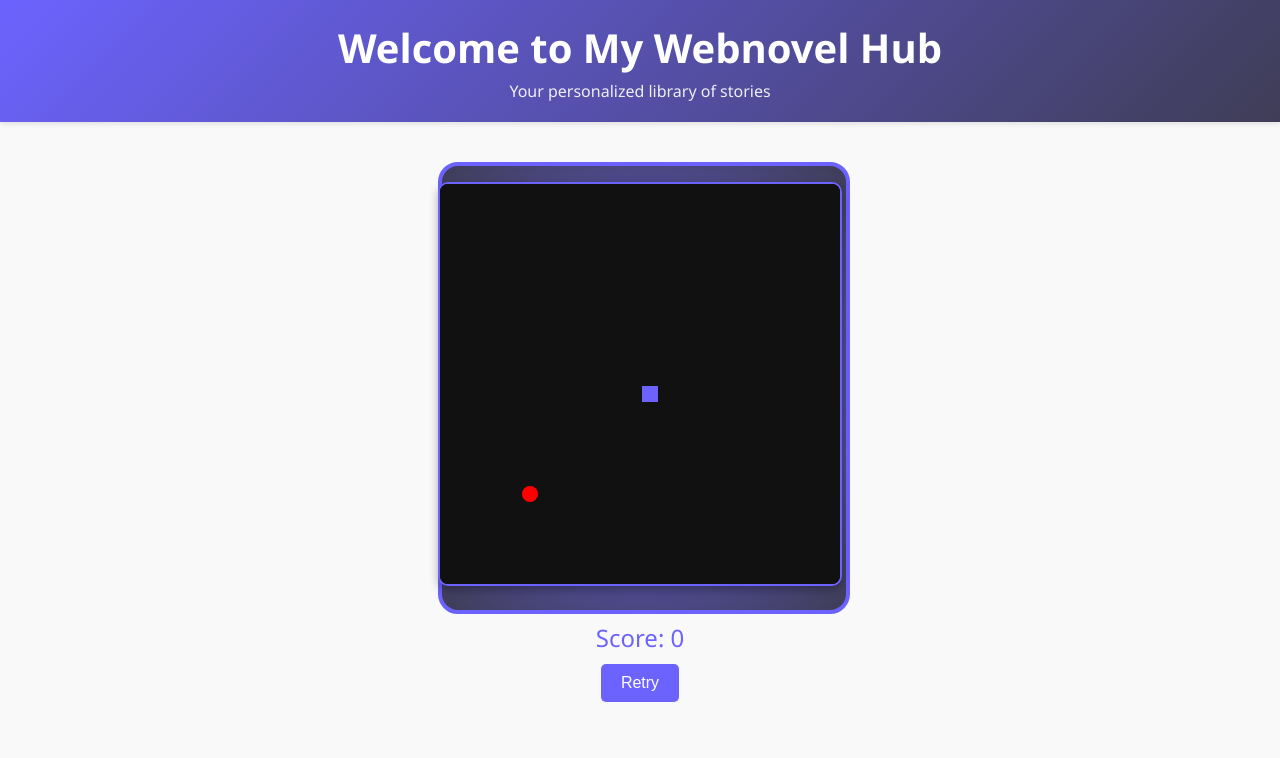
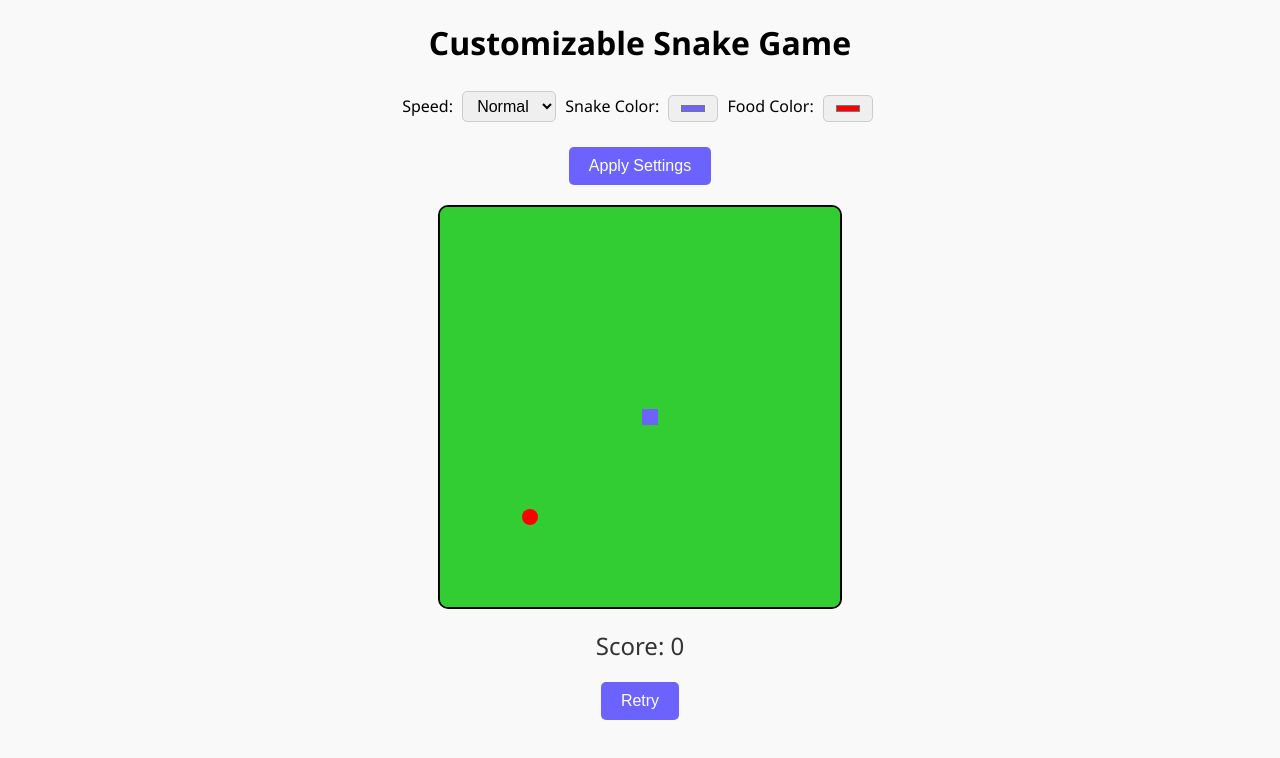
Before and after one commit to DefyingDemonz/WebNovelHub, a plain HTML site: page index.html in a window 1280 px wide. Drawn offline with Linux system fonts and the light colour scheme.

Commit message:
Update index.html

```diff
--- a/index.html
+++ b/index.html
@@ -3,103 +3,39 @@
 <head>
     <meta charset="UTF-8">
     <meta name="viewport" content="width=device-width, initial-scale=1.0">
-    <title>My Webnovel Hub</title>
+    <title>Customizable Snake Game</title>
     <style>
-        @keyframes fadeIn {
-            from {
-                opacity: 0;
-                transform: translateY(20px);
-            }
-            to {
-                opacity: 1;
-                transform: translateY(0);
-            }
-        }
-
         body {
             font-family: 'Segoe UI', Tahoma, Geneva, Verdana, sans-serif;
             margin: 0;
             padding: 0;
+            text-align: center;
             background-color: #f9f9f9;
-            color: #333;
-            transition: background-color 0.3s, color 0.3s;
-            animation: fadeIn 1s ease;
-        }
-
-        header {
-            background: linear-gradient(135deg, #6c63ff, #3f3d56);
-            color: white;
-            padding: 20px;
-            text-align: center;
-            box-shadow: 0px 2px 5px rgba(0, 0, 0, 0.1);
-            animation: fadeIn 1s ease;
-        }
-
-        header h1 {
-            margin: 0;
-            font-size: 2.5rem;
-        }
-
-        header p {
-            margin: 5px 0 0;
-            font-size: 1rem;
-            opacity: 0.9;
-        }
-
-        .container {
-            max-width: 1200px;
-            margin: 20px auto;
-            padding: 20px;
-            animation: fadeIn 1s ease;
-            text-align: center;
         }
 
         canvas {
-            background-color: #111;
+            background-color: #32cd32;
             margin: 20px auto;
             display: block;
-            border: 2px solid #6c63ff;
+            border: 2px solid #000;
             border-radius: 10px;
-            box-shadow: 0px 4px 10px rgba(0, 0, 0, 0.3);
-            position: relative;
         }
 
-        .game-wrapper {
-            position: relative;
-            display: inline-block;
+        .controls {
+            margin: 20px 0;
         }
 
-        .game-decoration {
-            position: absolute;
-            top: 0;
-            left: 0;
-            width: 100%;
-            height: 100%;
-            border: 4px solid #6c63ff;
-            border-radius: 20px;
-            z-index: -1;
-            background: radial-gradient(circle at center, #6c63ff 0%, #3f3d56 100%);
-            animation: fadeIn 1s ease;
-        }
-
-        .trophy {
-            margin: 10px auto;
-            width: 100px;
-            height: 100px;
-            background: url('/mnt/data/A_sleek,_modern_digital_trophy_design_for_a_video_.png') no-repeat center;
-            background-size: contain;
-            display: none;
-        }
-
-        .score {
-            font-size: 1.5rem;
-            color: #6c63ff;
-            margin-top: 10px;
+        .controls input, .controls select {
+            margin: 5px;
+            padding: 5px 10px;
+            font-size: 1rem;
+            border: 1px solid #ccc;
+            border-radius: 5px;
         }
 
         .retry-btn {
             display: block;
-            margin: 10px auto;
+            margin: 20px auto;
             padding: 10px 20px;
             font-size: 1rem;
             color: #fff;
@@ -107,41 +43,57 @@
             border: none;
             border-radius: 5px;
             cursor: pointer;
-            transition: background 0.3s;
         }
 
         .retry-btn:hover {
             background-color: #3f3d56;
         }
+
+        .score {
+            font-size: 1.5rem;
+            color: #333;
+        }
     </style>
 </head>
 <body>
-    <header>
-        <h1>Welcome to My Webnovel Hub</h1>
-        <p>Your personalized library of stories</p>
-    </header>
-    <div class="container">
-        <div class="game-wrapper">
-            <canvas id="snakeGame" width="400" height="400"></canvas>
-            <div class="game-decoration"></div>
-        </div>
-        <div class="trophy" id="highScoreTrophy"></div>
-        <div class="score" id="score">Score: 0</div>
-        <button class="retry-btn" onclick="restartGame()">Retry</button>
+    <h1>Customizable Snake Game</h1>
+    <div class="controls">
+        <label for="speed">Speed:</label>
+        <select id="speed">
+            <option value="200">Slow</option>
+            <option value="100" selected>Normal</option>
+            <option value="50">Fast</option>
+        </select>
+
+        <label for="snakeColor">Snake Color:</label>
+        <input type="color" id="snakeColor" value="#6c63ff">
+
+        <label for="foodColor">Food Color:</label>
+        <input type="color" id="foodColor" value="#ff0000">
+
+        <button class="retry-btn" onclick="applySettings()">Apply Settings</button>
     </div>
+
+    <canvas id="snakeGame" width="400" height="400"></canvas>
+    <div class="score" id="score">Score: 0</div>
+    <button class="retry-btn" onclick="restartGame()">Retry</button>
+
     <script>
         const canvas = document.getElementById('snakeGame');
         const ctx = canvas.getContext('2d');
-        const box = 20;
-        const rows = canvas.width / box;
-        const columns = canvas.height / box;
+        const scoreDisplay = document.getElementById('score');
+
+        let box = 20;
+        let rows = canvas.width / box;
+        let columns = canvas.height / box;
         let snake = [{ x: 10 * box, y: 10 * box }];
         let food = randomFood();
         let direction;
         let score = 0;
-        let highScore = 0;
-        const scoreDisplay = document.getElementById('score');
-        const trophy = document.getElementById('highScoreTrophy');
+        let gameSpeed = 100;
+        let snakeColor = '#6c63ff';
+        let foodColor = '#ff0000';
+        let game;
 
         document.addEventListener('keydown', changeDirection);
 
@@ -160,15 +112,15 @@
         }
 
         function drawGame() {
-            ctx.fillStyle = '#111';
+            ctx.fillStyle = '#32cd32';
             ctx.fillRect(0, 0, canvas.width, canvas.height);
 
             for (let i = 0; i < snake.length; i++) {
-                ctx.fillStyle = i === 0 ? '#6c63ff' : '#3f3d56';
+                ctx.fillStyle = i === 0 ? snakeColor : '#555';
                 ctx.fillRect(snake[i].x + 2, snake[i].y + 2, box - 4, box - 4);
             }
 
-            ctx.fillStyle = 'red';
+            ctx.fillStyle = foodColor;
             ctx.beginPath();
             ctx.arc(food.x + box / 2, food.y + box / 2, box / 2.5, 0, 2 * Math.PI);
             ctx.fill();
@@ -185,10 +137,6 @@
                 score++;
                 scoreDisplay.textContent = `Score: ${score}`;
                 food = randomFood();
-                if (score > highScore) {
-                    highScore = score;
-                    trophy.style.display = 'block';
-                }
             } else {
                 snake.pop();
             }
@@ -218,17 +166,24 @@
         }
 
         function restartGame() {
+            clearInterval(game);
             snake = [{ x: 10 * box, y: 10 * box }];
             food = randomFood();
             direction = null;
             score = 0;
             scoreDisplay.textContent = `Score: ${score}`;
-            trophy.style.display = 'none';
-            clearInterval(game);
-            game = setInterval(drawGame, 100);
+            game = setInterval(drawGame, gameSpeed);
         }
 
-        let game = setInterval(drawGame, 100);
+        function applySettings() {
+            clearInterval(game);
+            gameSpeed = parseInt(document.getElementById('speed').value);
+            snakeColor = document.getElementById('snakeColor').value;
+            foodColor = document.getElementById('foodColor').value;
+            restartGame();
+        }
+
+        game = setInterval(drawGame, gameSpeed);
     </script>
 </body>
 </html>
```
